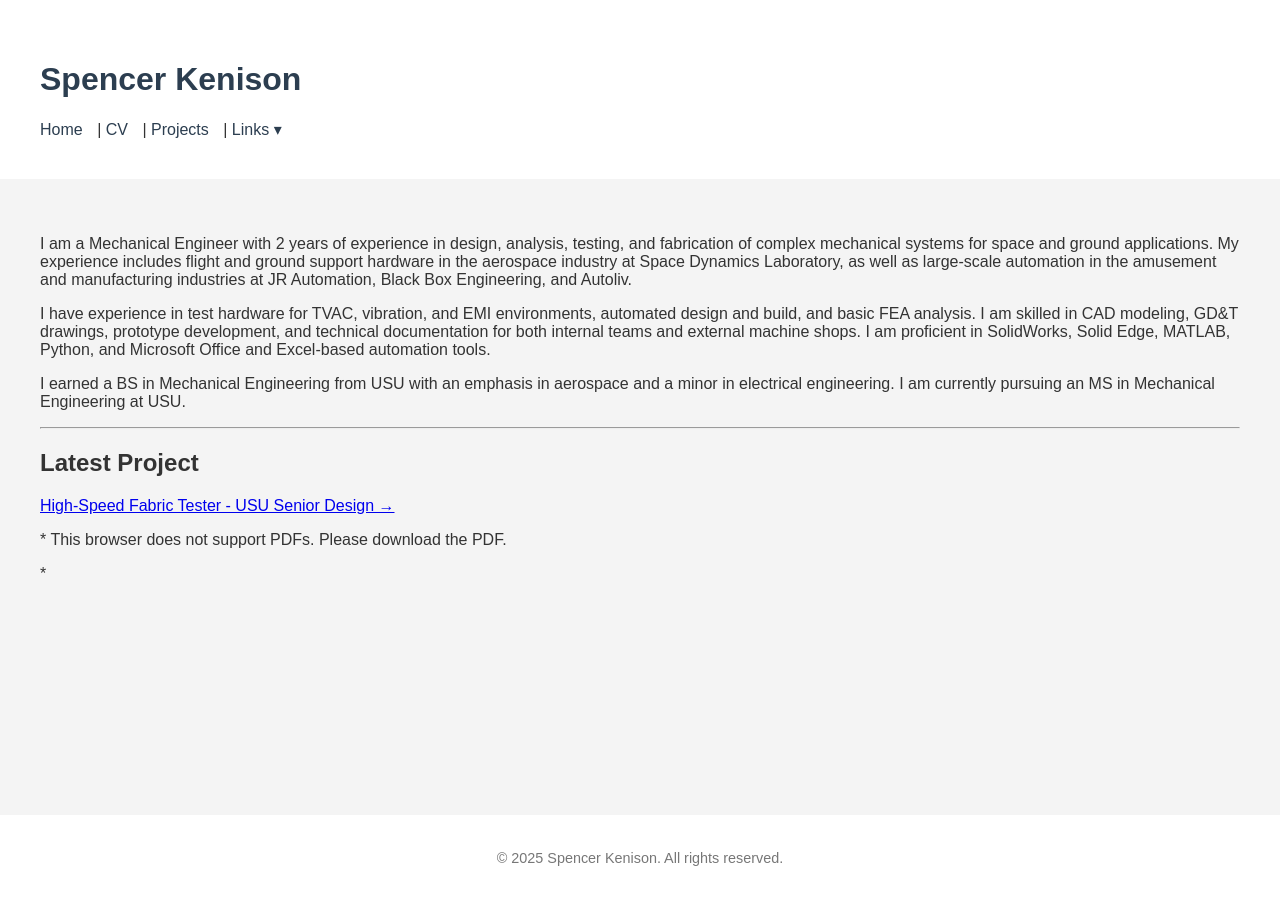
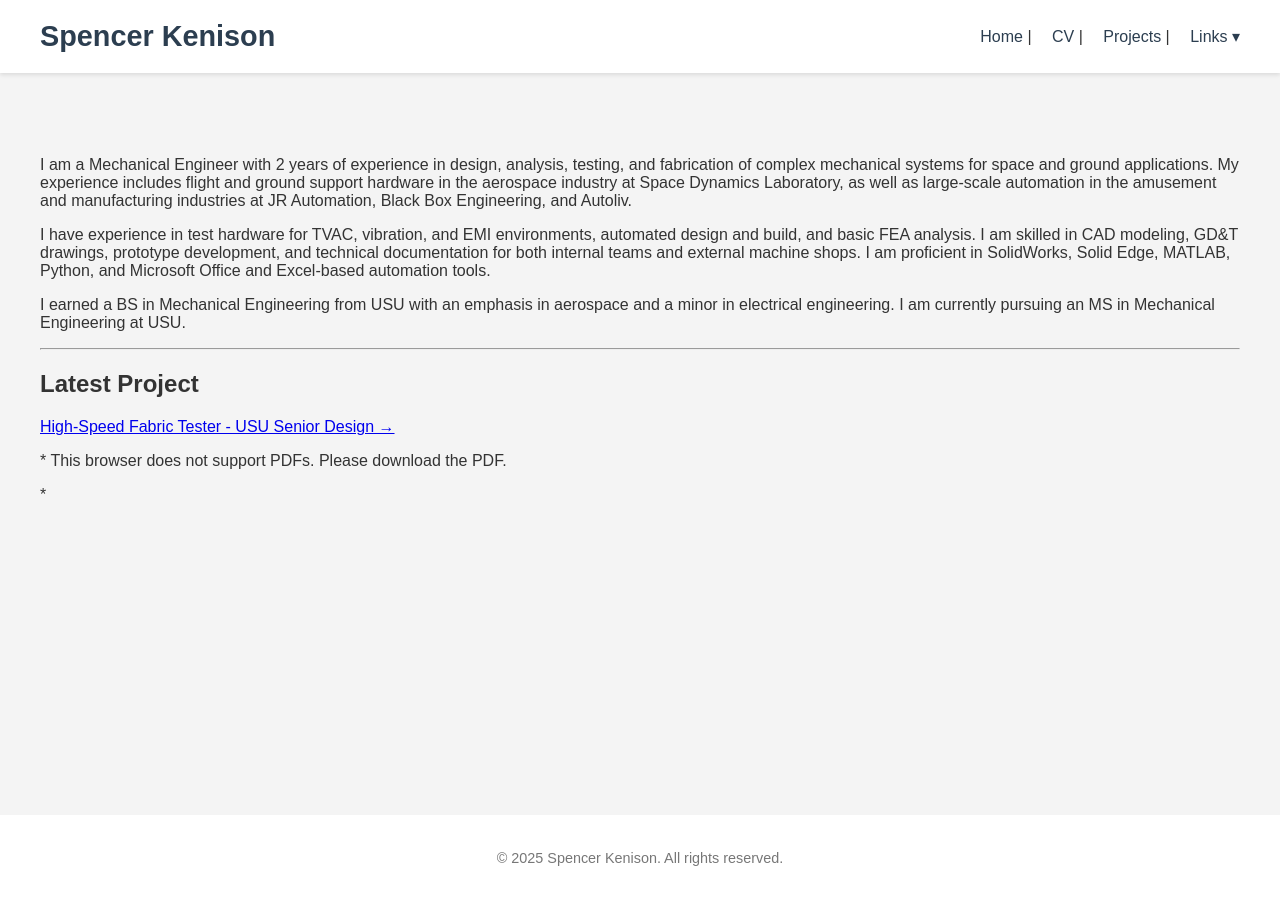
Before and after one commit to SpencerKenison/spencerkenison.github.io, a Jekyll site: the page built from index.md, in a window 1280 px wide. Built offline with Jekyll 4.4.1, drawn with Linux system fonts in a browser that asks for light colours.

Commit message:
Update main.css

```diff
--- a/assets/css/main.css
+++ b/assets/css/main.css
@@ -9,17 +9,41 @@ body {
   background-color: #f4f4f4;
   color: #333;
 }
+
+/* Fixed header */
+header {
+  position: fixed;
+  top: 0;
+  left: 0;
+  right: 0;
+  z-index: 1000;
+  background: #fff;
+  box-shadow: 0 2px 4px rgba(0, 0, 0, 0.1);
+  padding: 20px 40px;
+}
+
+/* Header layout */
+.header-container {
+  display: flex;
+  justify-content: space-between;
+  align-items: center;
+}
+
+/* Title spacing */
+.header-container h1 {
+  margin: 0;
+  color: #2c3e50;
+  font-size: 1.8em;
+}
+
+/* Main content spacing to avoid overlap with fixed header */
 main {
   flex: 1;
   padding: 40px;
+  padding-top: 140px; /* Adjust if your header gets taller */
 }
-header {
-  padding: 40px;
-  background: #fff;
-}
-h1 {
-  color: #2c3e50;
-}
+
+/* Footer */
 footer {
   padding: 20px 40px;
   background: #fff;
@@ -27,14 +51,18 @@ footer {
   color: #777;
   text-align: center;
 }
+
+/* Nav styling */
 nav {
-  margin-top: 10px;
+  margin-top: 0;
 }
 nav a {
   text-decoration: none;
   color: #2c3e50;
-  margin-right: 10px;
+  margin-left: 16px;
 }
+
+/* Dropdown menu styling */
 .dropdown {
   display: inline-block;
   position: relative;
```
